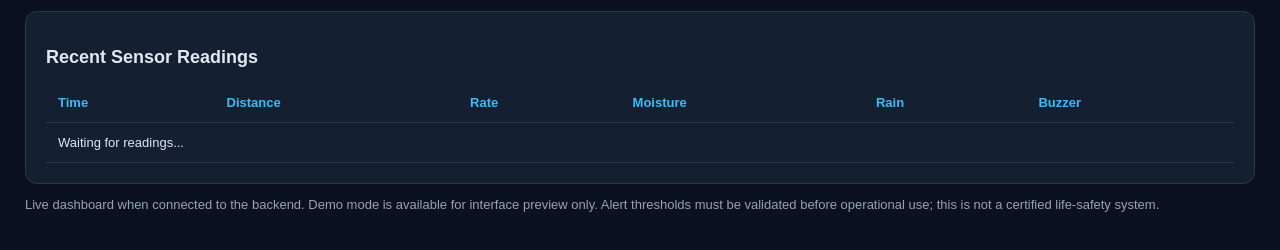
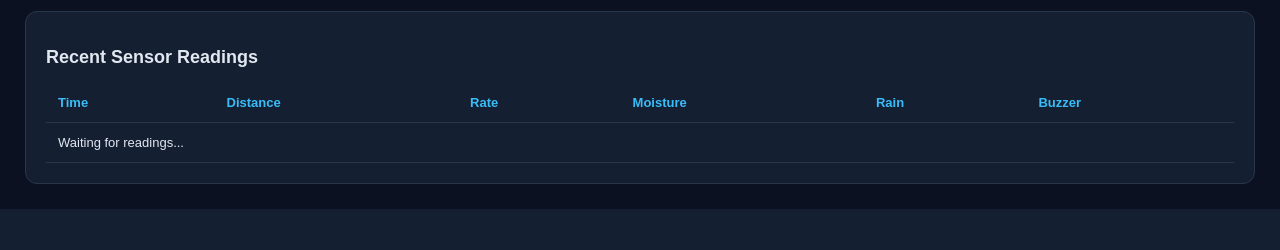
Before and after one commit to khushal-iitjammu/energy-hackathon, a Flask app: page / in a window 1280 px wide. Shown: the part 1298-1548 px from the top of the page. After the commit the page ends 1507 px from the top, so only its background shows below. Run offline with Flask 3, Linux system fonts and the light colour scheme; data that the repository does not hold is empty.

Commit message:
Update index.html to remove safety disclaimer
Removed warning about demo mode and life-safety certification.

```diff
--- a/templates/index.html
+++ b/templates/index.html
@@ -85,7 +85,7 @@ button.secondary{background:#334155}
   </div>
 </div>
 
-<p class="muted">Live dashboard when connected to the backend. Demo mode is available for interface preview only. Alert thresholds must be validated before operational use; this is not a certified life-safety system.</p>
+
 
 <script>
 const MAX=20;
```
